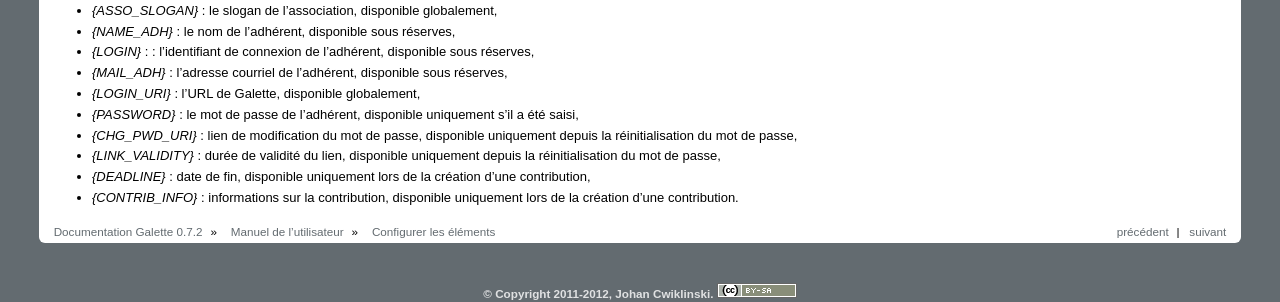
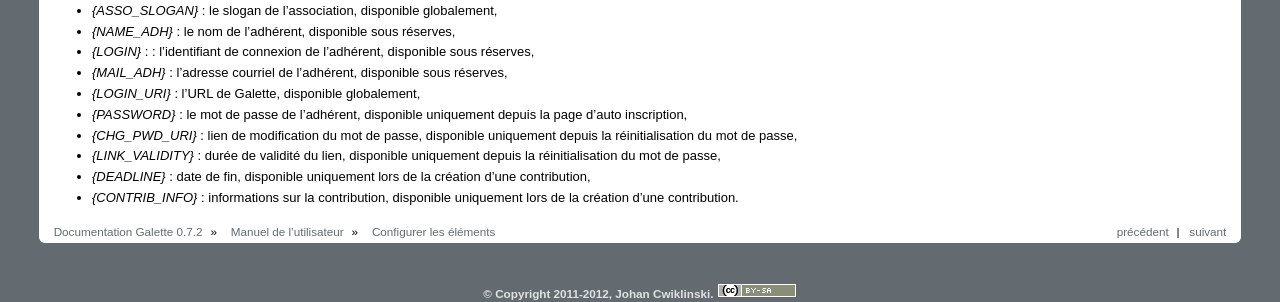
Before and after one commit to galette/galettedoc, a Sphinx documentation site: the page built from source/usermanual/configuration.rst, in a window 1280 px wide. Shown: the part 2055-2357 px from the top of the page. Built offline with Sphinx 7.4.7, drawn with Linux system fonts in a browser that asks for light colours.

Commit message:
Précision sur la disponibilité de la variable

```diff
--- a/source/usermanual/configuration.rst
+++ b/source/usermanual/configuration.rst
@@ -91,7 +91,7 @@ Voici la liste des variables disponibles :
 * `{LOGIN}` :  : l'identifiant de connexion de l'adhérent, disponible sous réserves,
 * `{MAIL_ADH}` : l'adresse courriel de l'adhérent, disponible sous réserves,
 * `{LOGIN_URI}` : l'URL de Galette, disponible globalement,
-* `{PASSWORD}` : le mot de passe de l'adhérent, disponible uniquement s'il a été saisi,
+* `{PASSWORD}` : le mot de passe de l'adhérent, disponible uniquement depuis la page d'auto inscription,
 * `{CHG_PWD_URI}` : lien de modification du mot de passe, disponible uniquement depuis la réinitialisation du mot de passe,
 * `{LINK_VALIDITY}` : durée de validité du lien, disponible uniquement depuis la réinitialisation du mot de passe,
 * `{DEADLINE}` : date de fin, disponible uniquement lors de la création d'une contribution,
```
